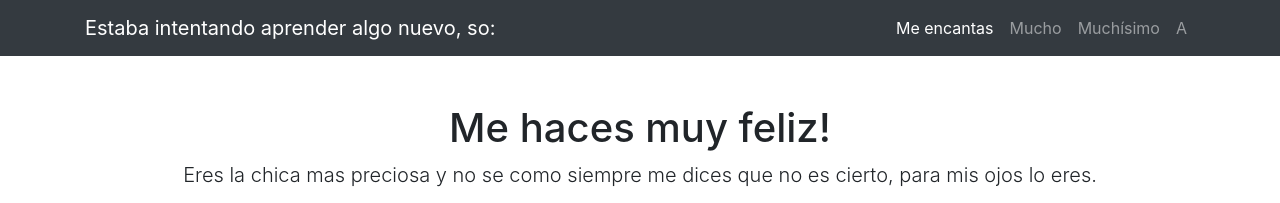
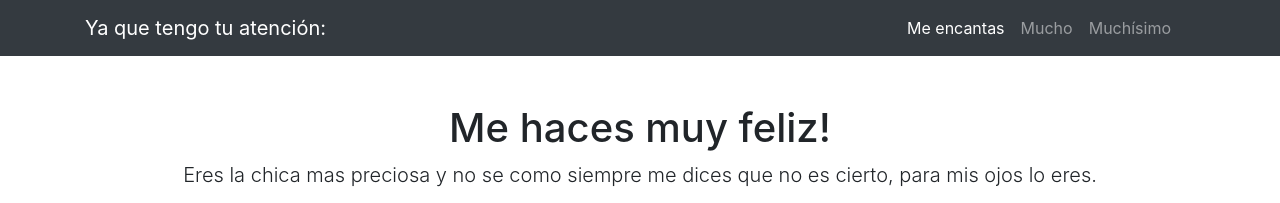
Before and after one commit to Cesarint/star, a website: page index.html in a window 1280 px wide. Shown: the top 203 px of the page. Drawn offline with Linux system fonts and the light colour scheme.

Commit message:
Update index.html

```diff
--- a/index.html
+++ b/index.html
@@ -20,7 +20,7 @@
   <!-- Navigation -->
   <nav class="navbar navbar-expand-lg navbar-dark bg-dark static-top">
     <div class="container">
-      <a class="navbar-brand" href="#">Estaba intentando aprender algo nuevo, so:</a>
+      <a class="navbar-brand" href="#">Ya que tengo tu atención:</a>
       <button class="navbar-toggler" type="button" data-toggle="collapse" data-target="#navbarResponsive" aria-controls="navbarResponsive" aria-expanded="false" aria-label="Toggle navigation">
         <span class="navbar-toggler-icon"></span>
       </button>
@@ -38,7 +38,7 @@
             <a class="nav-link" href="#">Muchísimo</a>
           </li>
           <li class="nav-item">
-            <a class="nav-link" href="#">A</a>
+            <a class="nav-link" href="#"></a>
           </li>
         </ul>
       </div>
```
